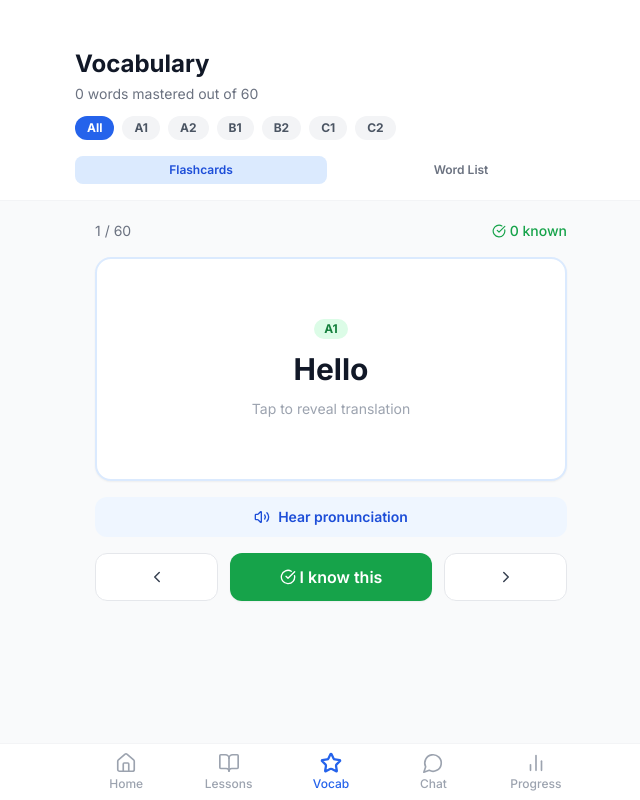
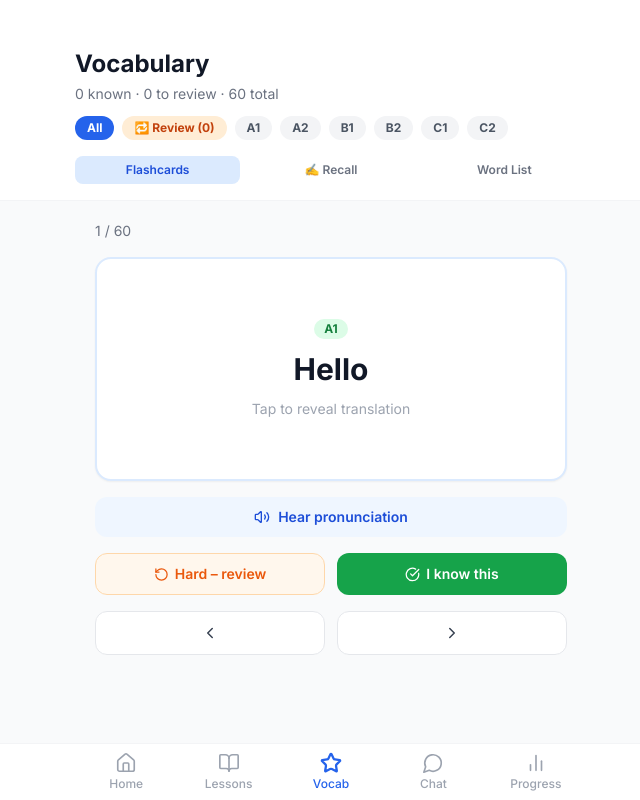
Before and after one commit to ylevi49-coder/english-learning-app, a Next.js app: page /vocabulary in a window 1280 px wide. Shown: the whole page, without its empty margins (309-949 px from the left). Built offline with nearby package versions, Linux system fonts and the light colour scheme.

Commit message:
feat: spaced repetition + active recall + fix voice duplication bug

```diff
--- a/app/vocabulary/page.tsx
+++ b/app/vocabulary/page.tsx
@@ -1,7 +1,7 @@
 "use client";
 
-import { useEffect, useState } from "react";
-import { ChevronLeft, ChevronRight, CheckCircle, Star, Volume2 } from "lucide-react";
+import { useEffect, useState, useRef } from "react";
+import { ChevronLeft, ChevronRight, CheckCircle, Star, Volume2, RotateCcw, Pencil } from "lucide-react";
 
 function speakWord(word: string) {
   if (typeof window === "undefined" || !window.speechSynthesis) return;
@@ -10,12 +10,13 @@ function speakWord(word: string) {
   utt.lang = "en-US";
   utt.rate = 0.85;
   const voices = window.speechSynthesis.getVoices();
-  const eng = voices.find(v => v.lang.startsWith("en")) ;
+  const eng = voices.find(v => v.lang.startsWith("en"));
   if (eng) utt.voice = eng;
   window.speechSynthesis.speak(utt);
 }
+
 import { LESSONS } from "@/lib/curriculum";
-import { getProgress, markWordKnown } from "@/lib/progress";
+import { getProgress, markWordKnown, markWordHard, unmarkWordHard } from "@/lib/progress";
 import { Button } from "@/components/ui/button";
 import LevelBadge from "@/components/LevelBadge";
 import BottomNav from "@/components/BottomNav";
@@ -26,57 +27,84 @@ interface CardWithLevel extends VocabWord {
   level: CEFRLevel;
 }
 
+type ViewMode = "flashcard" | "recall" | "list";
+
 export default function VocabularyPage() {
   const [allWords, setAllWords] = useState<CardWithLevel[]>([]);
   const [knownWords, setKnownWords] = useState<string[]>([]);
-  const [filterLevel, setFilterLevel] = useState<CEFRLevel | "all">("all");
+  const [hardWords, setHardWords] = useState<string[]>([]);
+  const [filterLevel, setFilterLevel] = useState<CEFRLevel | "all" | "hard">("all");
   const [currentIdx, setCurrentIdx] = useState(0);
   const [flipped, setFlipped] = useState(false);
-  const [mode, setMode] = useState<"flashcard" | "list">("flashcard");
+  const [mode, setMode] = useState<ViewMode>("flashcard");
 
   useEffect(() => {
     const words: CardWithLevel[] = LESSONS.flatMap((l) =>
       l.vocabulary.map((w) => ({ ...w, level: l.level }))
     );
     setAllWords(words);
-    setKnownWords(getProgress().vocabularyKnown);
+    const p = getProgress();
+    setKnownWords(p.vocabularyKnown);
+    setHardWords(p.vocabularyHard ?? []);
   }, []);
 
-  const filtered = filterLevel === "all"
-    ? allWords
-    : allWords.filter((w) => w.level === filterLevel);
+  const filtered =
+    filterLevel === "all" ? allWords :
+    filterLevel === "hard" ? allWords.filter(w => hardWords.includes(w.id)) :
+    allWords.filter(w => w.level === filterLevel);
 
-  const unknown = filtered.filter((w) => !knownWords.includes(w.id));
-  const card = unknown[currentIdx] ?? filtered[currentIdx];
+  // Hard words first, then unknown, then known
+  const sorted = [
+    ...filtered.filter(w => hardWords.includes(w.id) && !knownWords.includes(w.id)),
+    ...filtered.filter(w => !hardWords.includes(w.id) && !knownWords.includes(w.id)),
+    ...filtered.filter(w => knownWords.includes(w.id)),
+  ];
+
+  const card = sorted[currentIdx] ?? sorted[0];
 
   function handleKnow() {
     if (!card) return;
     markWordKnown(card.id);
-    setKnownWords((prev) => [...prev, card.id]);
+    setKnownWords(prev => [...prev, card.id]);
+    setHardWords(prev => prev.filter(id => id !== card.id));
     setFlipped(false);
-    if (currentIdx >= unknown.length - 1) setCurrentIdx(0);
+    setCurrentIdx(i => (i >= sorted.length - 1 ? 0 : i));
+  }
+
+  function handleHard() {
+    if (!card) return;
+    markWordHard(card.id);
+    setHardWords(prev => prev.includes(card.id) ? prev : [...prev, card.id]);
+    setFlipped(false);
+    handleNext();
+  }
+
+  function handleUnhard() {
+    if (!card) return;
+    unmarkWordHard(card.id);
+    setHardWords(prev => prev.filter(id => id !== card.id));
   }
 
   function handleNext() {
     setFlipped(false);
-    setCurrentIdx((i) => (i + 1) % Math.max(filtered.length, 1));
+    setCurrentIdx(i => (i + 1) % Math.max(sorted.length, 1));
   }
 
   function handlePrev() {
     setFlipped(false);
-    setCurrentIdx((i) => (i - 1 + Math.max(filtered.length, 1)) % Math.max(filtered.length, 1));
+    setCurrentIdx(i => (i - 1 + Math.max(sorted.length, 1)) % Math.max(sorted.length, 1));
   }
 
-  const levels: (CEFRLevel | "all")[] = ["all", "A1", "A2", "B1", "B2", "C1", "C2"];
+  const levels: (CEFRLevel | "all" | "hard")[] = ["all", "hard", "A1", "A2", "B1", "B2", "C1", "C2"];
+  const hardCount = allWords.filter(w => hardWords.includes(w.id) && !knownWords.includes(w.id)).length;
 
   return (
     <div className="min-h-screen bg-gray-50 pb-24">
-      {/* Header */}
       <div className="bg-white border-b border-gray-100 px-5 pt-12 pb-4">
         <div className="max-w-lg mx-auto">
           <h1 className="text-2xl font-bold text-gray-900 mb-1">Vocabulary</h1>
           <p className="text-sm text-gray-500 mb-3">
-            {knownWords.length} words mastered out of {allWords.length}
+            {knownWords.length} known · {hardCount} to review · {allWords.length} total
           </p>
 
           {/* Level filter */}
@@ -86,57 +114,69 @@ export default function VocabularyPage() {
                 key={l}
                 onClick={() => { setFilterLevel(l); setCurrentIdx(0); setFlipped(false); }}
                 className={`flex-shrink-0 px-3 py-1 rounded-full text-xs font-bold transition-all ${
-                  filterLevel === l ? "bg-primary-600 text-white" : "bg-gray-100 text-gray-600 hover:bg-gray-200"
+                  filterLevel === l
+                    ? l === "hard" ? "bg-orange-500 text-white" : "bg-primary-600 text-white"
+                    : l === "hard" ? "bg-orange-100 text-orange-700 hover:bg-orange-200" : "bg-gray-100 text-gray-600 hover:bg-gray-200"
                 }`}
               >
-                {l === "all" ? "All" : l}
+                {l === "all" ? "All" : l === "hard" ? `🔁 Review (${hardCount})` : l}
               </button>
             ))}
           </div>
 
           {/* Mode toggle */}
           <div className="flex gap-2 mt-3">
-            <button
-              onClick={() => setMode("flashcard")}
-              className={`flex-1 py-1.5 rounded-lg text-xs font-semibold transition-all ${mode === "flashcard" ? "bg-primary-100 text-primary-700" : "text-gray-500 hover:bg-gray-100"}`}
-            >
-              Flashcards
+            {(["flashcard", "recall", "list"] as ViewMode[]).map(m => (
+              <button key={m} onClick={() => setMode(m)}
+                className={`flex-1 py-1.5 rounded-lg text-xs font-semibold transition-all ${
+                  mode === m ? "bg-primary-100 text-primary-700" : "text-gray-500 hover:bg-gray-100"
+                }`}>
+                {m === "flashcard" ? "Flashcards" : m === "recall" ? "✍️ Recall" : "Word List"}
               </button>
-            <button
-              onClick={() => setMode("list")}
-              className={`flex-1 py-1.5 rounded-lg text-xs font-semibold transition-all ${mode === "list" ? "bg-primary-100 text-primary-700" : "text-gray-500 hover:bg-gray-100"}`}
-            >
-              Word List
-            </button>
+            ))}
           </div>
         </div>
       </div>
 
       <div className="max-w-lg mx-auto px-5 py-5 animate-fadeIn">
-        {mode === "flashcard" ? (
-          <>
-            {filtered.length === 0 ? (
-              <p className="text-center text-gray-400 mt-20">No words in this level yet.</p>
-            ) : (
+        {sorted.length === 0 ? (
+          <p className="text-center text-gray-400 mt-20">
+            {filterLevel === "hard" ? "No words marked for review yet." : "No words in this level yet."}
+          </p>
+        ) : mode === "flashcard" ? (
           <FlashcardMode
             card={card}
             flipped={flipped}
-                onFlip={() => setFlipped((f) => !f)}
+            onFlip={() => setFlipped(f => !f)}
             onKnow={handleKnow}
+            onHard={handleHard}
+            onUnhard={handleUnhard}
             onPrev={handlePrev}
             onNext={handleNext}
-                known={card ? knownWords.includes(card.id) : false}
+            isKnown={card ? knownWords.includes(card.id) : false}
+            isHard={card ? hardWords.includes(card.id) : false}
             current={currentIdx + 1}
-                total={filtered.length}
-                unknownCount={unknown.length}
+            total={sorted.length}
           />
-            )}
-          </>
+        ) : mode === "recall" ? (
+          <RecallMode
+            card={card}
+            onKnow={handleKnow}
+            onHard={handleHard}
+            onNext={handleNext}
+            isKnown={card ? knownWords.includes(card.id) : false}
+            current={currentIdx + 1}
+            total={sorted.length}
+          />
         ) : (
-          <WordList words={filtered} knownWords={knownWords} onMarkKnown={(id) => {
-            markWordKnown(id);
-            setKnownWords((prev) => [...prev, id]);
-          }} />
+          <WordList
+            words={sorted}
+            knownWords={knownWords}
+            hardWords={hardWords}
+            onMarkKnown={(id) => { markWordKnown(id); setKnownWords(p => [...p, id]); setHardWords(p => p.filter(x => x !== id)); }}
+            onMarkHard={(id) => { markWordHard(id); setHardWords(p => p.includes(id) ? p : [...p, id]); }}
+            onUnmarkHard={(id) => { unmarkWordHard(id); setHardWords(p => p.filter(x => x !== id)); }}
+          />
         )}
       </div>
 
@@ -145,42 +185,26 @@ export default function VocabularyPage() {
   );
 }
 
-function FlashcardMode({
-  card, flipped, onFlip, onKnow, onPrev, onNext, known, current, total, unknownCount
-}: {
+function FlashcardMode({ card, flipped, onFlip, onKnow, onHard, onUnhard, onPrev, onNext, isKnown, isHard, current, total }: {
   card: CardWithLevel | undefined;
-  flipped: boolean;
-  onFlip: () => void;
-  onKnow: () => void;
-  onPrev: () => void;
-  onNext: () => void;
-  known: boolean;
-  current: number;
-  total: number;
-  unknownCount: number;
+  flipped: boolean; onFlip: () => void; onKnow: () => void; onHard: () => void; onUnhard: () => void;
+  onPrev: () => void; onNext: () => void;
+  isKnown: boolean; isHard: boolean; current: number; total: number;
 }) {
-  if (!card) return <p className="text-center text-gray-400 mt-20">No words available.</p>;
-
+  if (!card) return null;
   return (
     <div className="space-y-4">
       <div className="flex items-center justify-between text-sm text-gray-500">
         <span>{current} / {total}</span>
-        <span className="flex items-center gap-1 text-green-600 font-medium">
-          <CheckCircle size={14} />
-          {total - unknownCount} known
-        </span>
+        <div className="flex items-center gap-3">
+          {isHard && <span className="text-orange-500 text-xs font-bold flex items-center gap-1"><RotateCcw size={12} /> Review</span>}
+          {isKnown && <span className="flex items-center gap-1 text-green-600 text-xs font-semibold"><CheckCircle size={12} /> Known</span>}
+        </div>
       </div>
 
-      {/* Flashcard */}
-      <button
-        onClick={onFlip}
-        className="w-full min-h-56 card border-2 border-primary-100 flex flex-col items-center justify-center text-center gap-3 cursor-pointer hover:shadow-md transition-all active:scale-[0.98]"
-      >
-        {known && (
-          <div className="flex items-center gap-1 text-green-600 text-xs font-semibold">
-            <Star size={12} fill="currentColor" /> Known
-          </div>
-        )}
+      <button onClick={onFlip}
+        className={cn("w-full min-h-56 card border-2 flex flex-col items-center justify-center text-center gap-3 cursor-pointer hover:shadow-md transition-all active:scale-[0.98]",
+          isHard ? "border-orange-200" : "border-primary-100")}>
         {!flipped ? (
           <>
             <LevelBadge level={card.level} />
@@ -195,70 +219,192 @@ function FlashcardMode({
         )}
       </button>
 
-      {/* Speak button */}
-      <button
-        onClick={(e) => { e.stopPropagation(); speakWord(card.word); }}
-        className="w-full flex items-center justify-center gap-2 py-2.5 rounded-xl bg-blue-50 hover:bg-blue-100 text-blue-700 font-semibold text-sm transition-all active:scale-95"
-      >
+      <button onClick={() => speakWord(card.word)}
+        className="w-full flex items-center justify-center gap-2 py-2.5 rounded-xl bg-blue-50 hover:bg-blue-100 text-blue-700 font-semibold text-sm transition-all active:scale-95">
         <Volume2 size={16} /> Hear pronunciation
       </button>
 
-      {/* Navigation */}
+      {/* Action buttons */}
+      {!isKnown && (
+        <div className="grid grid-cols-2 gap-3">
+          <button onClick={isHard ? onUnhard : onHard}
+            className={cn("py-2.5 rounded-xl font-semibold text-sm transition-all active:scale-95 flex items-center justify-center gap-1.5",
+              isHard ? "bg-orange-100 text-orange-700 hover:bg-orange-200" : "bg-orange-50 text-orange-600 hover:bg-orange-100 border border-orange-200")}>
+            <RotateCcw size={15} /> {isHard ? "Remove review" : "Hard – review"}
+          </button>
+          <button onClick={onKnow}
+            className="py-2.5 rounded-xl bg-green-600 hover:bg-green-700 text-white font-semibold text-sm transition-all active:scale-95 flex items-center justify-center gap-1.5">
+            <CheckCircle size={15} /> I know this
+          </button>
+        </div>
+      )}
+
       <div className="flex gap-3">
-        <Button variant="secondary" onClick={onPrev} className="flex-1">
-          <ChevronLeft size={18} />
-        </Button>
-        {!known && (
-          <Button onClick={onKnow} className="flex-[2] bg-green-600 hover:bg-green-700">
-            <CheckCircle size={16} className="mr-1" /> I know this
-          </Button>
-        )}
-        <Button variant="secondary" onClick={onNext} className="flex-1">
-          <ChevronRight size={18} />
-        </Button>
+        <Button variant="secondary" onClick={onPrev} className="flex-1"><ChevronLeft size={18} /></Button>
+        <Button variant="secondary" onClick={onNext} className="flex-1"><ChevronRight size={18} /></Button>
       </div>
     </div>
   );
 }
 
-function WordList({ words, knownWords, onMarkKnown }: {
+function RecallMode({ card, onKnow, onHard, onNext, isKnown, current, total }: {
+  card: CardWithLevel | undefined;
+  onKnow: () => void; onHard: () => void; onNext: () => void;
+  isKnown: boolean; current: number; total: number;
+}) {
+  const [input, setInput] = useState("");
+  const [result, setResult] = useState<"correct" | "wrong" | null>(null);
+  const inputRef = useRef<HTMLInputElement>(null);
+
+  useEffect(() => {
+    setInput("");
+    setResult(null);
+    setTimeout(() => inputRef.current?.focus(), 100);
+  }, [card?.id]);
+
+  if (!card) return null;
+
+  function checkAnswer() {
+    if (!input.trim()) return;
+    const correct = card!.word.toLowerCase().trim();
+    const given = input.toLowerCase().trim();
+    setResult(given === correct ? "correct" : "wrong");
+  }
+
+  function handleNext() {
+    setInput("");
+    setResult(null);
+    onNext();
+  }
+
+  return (
+    <div className="space-y-4">
+      <div className="flex items-center justify-between text-sm text-gray-500">
+        <span>{current} / {total}</span>
+        <div className="flex items-center gap-1 text-purple-600 text-xs font-semibold">
+          <Pencil size={12} /> Active Recall
+        </div>
+      </div>
+
+      {/* Card showing translation */}
+      <div className="w-full min-h-48 card border-2 border-primary-100 flex flex-col items-center justify-center text-center gap-3">
+        <LevelBadge level={card.level} />
+        <p className="text-2xl font-bold text-primary-600">{card.translation}</p>
+        <p className="text-gray-400 text-sm italic">"{card.example.replace(card.word, "___")}"</p>
+        <p className="text-xs text-gray-400">Type the English word ↓</p>
+      </div>
+
+      {/* Input */}
+      {result === null ? (
+        <div className="space-y-3">
+          <input
+            ref={inputRef}
+            value={input}
+            onChange={e => setInput(e.target.value)}
+            onKeyDown={e => e.key === "Enter" && checkAnswer()}
+            placeholder="Type the English word..."
+            className="w-full bg-gray-100 rounded-2xl px-4 py-3 text-sm focus:outline-none focus:ring-2 focus:ring-primary-500 focus:bg-white transition-all text-center font-semibold"
+          />
+          <Button onClick={checkAnswer} disabled={!input.trim()} className="w-full">Check answer</Button>
+        </div>
+      ) : result === "correct" ? (
+        <div className="space-y-3">
+          <div className="bg-green-50 border-2 border-green-300 rounded-2xl p-4 text-center">
+            <p className="text-green-700 font-bold text-lg">✓ Correct!</p>
+            <p className="text-green-600 text-sm mt-1">{card.word}</p>
+          </div>
+          <button onClick={() => speakWord(card.word)}
+            className="w-full flex items-center justify-center gap-2 py-2 rounded-xl bg-blue-50 text-blue-600 text-sm font-semibold">
+            <Volume2 size={14} /> Hear it
+          </button>
+          <div className="grid grid-cols-2 gap-3">
+            {!isKnown && (
+              <button onClick={onKnow}
+                className="py-2.5 rounded-xl bg-green-600 text-white font-semibold text-sm flex items-center justify-center gap-1.5">
+                <Star size={14} /> Mark as known
+              </button>
+            )}
+            <button onClick={handleNext}
+              className={cn("py-2.5 rounded-xl bg-primary-600 text-white font-semibold text-sm flex items-center justify-center gap-1.5",
+                isKnown && "col-span-2")}>
+              Next word <ChevronRight size={16} />
+            </button>
+          </div>
+        </div>
+      ) : (
+        <div className="space-y-3">
+          <div className="bg-red-50 border-2 border-red-200 rounded-2xl p-4 text-center">
+            <p className="text-red-600 font-bold">✗ Not quite</p>
+            <p className="text-gray-500 text-sm mt-1">The word was:</p>
+            <p className="text-gray-900 font-bold text-xl mt-0.5">{card.word}</p>
+          </div>
+          <button onClick={() => speakWord(card.word)}
+            className="w-full flex items-center justify-center gap-2 py-2 rounded-xl bg-blue-50 text-blue-600 text-sm font-semibold">
+            <Volume2 size={14} /> Hear it
+          </button>
+          <div className="grid grid-cols-2 gap-3">
+            <button onClick={() => { onHard(); setResult(null); setInput(""); }}
+              className="py-2.5 rounded-xl bg-orange-100 text-orange-700 font-semibold text-sm flex items-center justify-center gap-1.5">
+              <RotateCcw size={14} /> Add to review
+            </button>
+            <button onClick={handleNext}
+              className="py-2.5 rounded-xl bg-gray-200 text-gray-700 font-semibold text-sm flex items-center justify-center gap-1.5">
+              Next <ChevronRight size={16} />
+            </button>
+          </div>
+        </div>
+      )}
+    </div>
+  );
+}
+
+function WordList({ words, knownWords, hardWords, onMarkKnown, onMarkHard, onUnmarkHard }: {
   words: CardWithLevel[];
   knownWords: string[];
+  hardWords: string[];
   onMarkKnown: (id: string) => void;
+  onMarkHard: (id: string) => void;
+  onUnmarkHard: (id: string) => void;
 }) {
   return (
     <div className="space-y-2">
       {words.map((w) => {
         const known = knownWords.includes(w.id);
+        const hard = hardWords.includes(w.id);
         return (
-          <div
-            key={w.id}
-            className={`card flex items-center gap-3 border-2 ${known ? "border-green-200 bg-green-50/40" : "border-transparent"}`}
-          >
+          <div key={w.id}
+            className={cn("card flex items-center gap-3 border-2",
+              known ? "border-green-200 bg-green-50/40" :
+              hard ? "border-orange-200 bg-orange-50/40" : "border-transparent")}>
             <div className="flex-1 min-w-0">
               <div className="flex items-center gap-2">
                 <span className="font-semibold text-gray-900">{w.word}</span>
                 <LevelBadge level={w.level} />
-                <button
-                  onClick={() => speakWord(w.word)}
-                  className="p-1 rounded-lg text-blue-400 hover:text-blue-600 hover:bg-blue-50 transition-colors flex-shrink-0"
-                  title="Hear pronunciation"
-                >
+                {hard && !known && <span className="text-xs text-orange-500 font-bold">🔁</span>}
+                <button onClick={() => speakWord(w.word)}
+                  className="p-1 rounded-lg text-blue-400 hover:text-blue-600 hover:bg-blue-50 transition-colors flex-shrink-0">
                   <Volume2 size={14} />
                 </button>
               </div>
               <p className="text-primary-600 text-sm">{w.translation}</p>
               <p className="text-gray-400 text-xs italic truncate">{w.example}</p>
             </div>
+            <div className="flex items-center gap-1 flex-shrink-0">
               {!known && (
-              <button
-                onClick={() => onMarkKnown(w.id)}
-                className="p-2 rounded-xl hover:bg-green-100 text-gray-400 hover:text-green-600 transition-colors flex-shrink-0"
-              >
+                <>
+                  <button onClick={() => hard ? onUnmarkHard(w.id) : onMarkHard(w.id)}
+                    className={cn("p-2 rounded-xl transition-colors",
+                      hard ? "text-orange-500 bg-orange-100" : "text-gray-300 hover:text-orange-500 hover:bg-orange-50")}>
+                    <RotateCcw size={18} />
+                  </button>
+                  <button onClick={() => onMarkKnown(w.id)}
+                    className="p-2 rounded-xl hover:bg-green-100 text-gray-300 hover:text-green-600 transition-colors">
                     <CheckCircle size={20} />
                   </button>
+                </>
               )}
-            {known && <CheckCircle size={20} className="text-green-500 flex-shrink-0" />}
+              {known && <CheckCircle size={20} className="text-green-500" />}
+            </div>
           </div>
         );
       })}
--- a/types/index.ts
+++ b/types/index.ts
@@ -48,6 +48,7 @@ export interface UserProgress {
   level: CEFRLevel;
   completedLessons: string[];
   vocabularyKnown: string[];
+  vocabularyHard: string[];
   xp: number;
   streak: number;
   lastActivity: string;
```
Also changed, not shown: app/chat/page.tsx (+8 -9 lines), lib/progress.ts (+16 -0 lines). Lines whose indentation alone changed are shown as unchanged.
